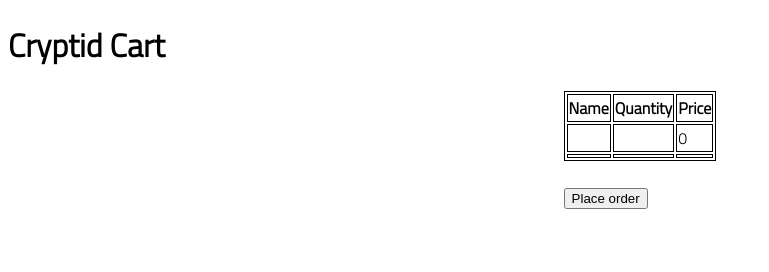
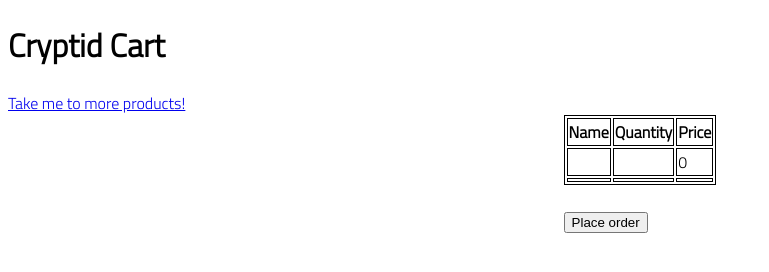
Before and after one commit to cmmerritt/e-commerce-site, a plain HTML site: page cart/cart.html in a window 1280 px wide. Shown: the whole page, without its empty margins (0-769 px from the left). Drawn offline with Linux system fonts and the light colour scheme.

Commit message:
add links to other pages in headers

```diff
--- a/cart/cart.html
+++ b/cart/cart.html
@@ -11,6 +11,7 @@
 <body>
     <header>
         <h1>Cryptid Cart</h1>
+        <a href="../products/products.html">Take me to more products!</a>
     </header>
     <main>
         <section class="main-section">
```
Also changed, not shown: products/products.html (+1 -0 lines).
